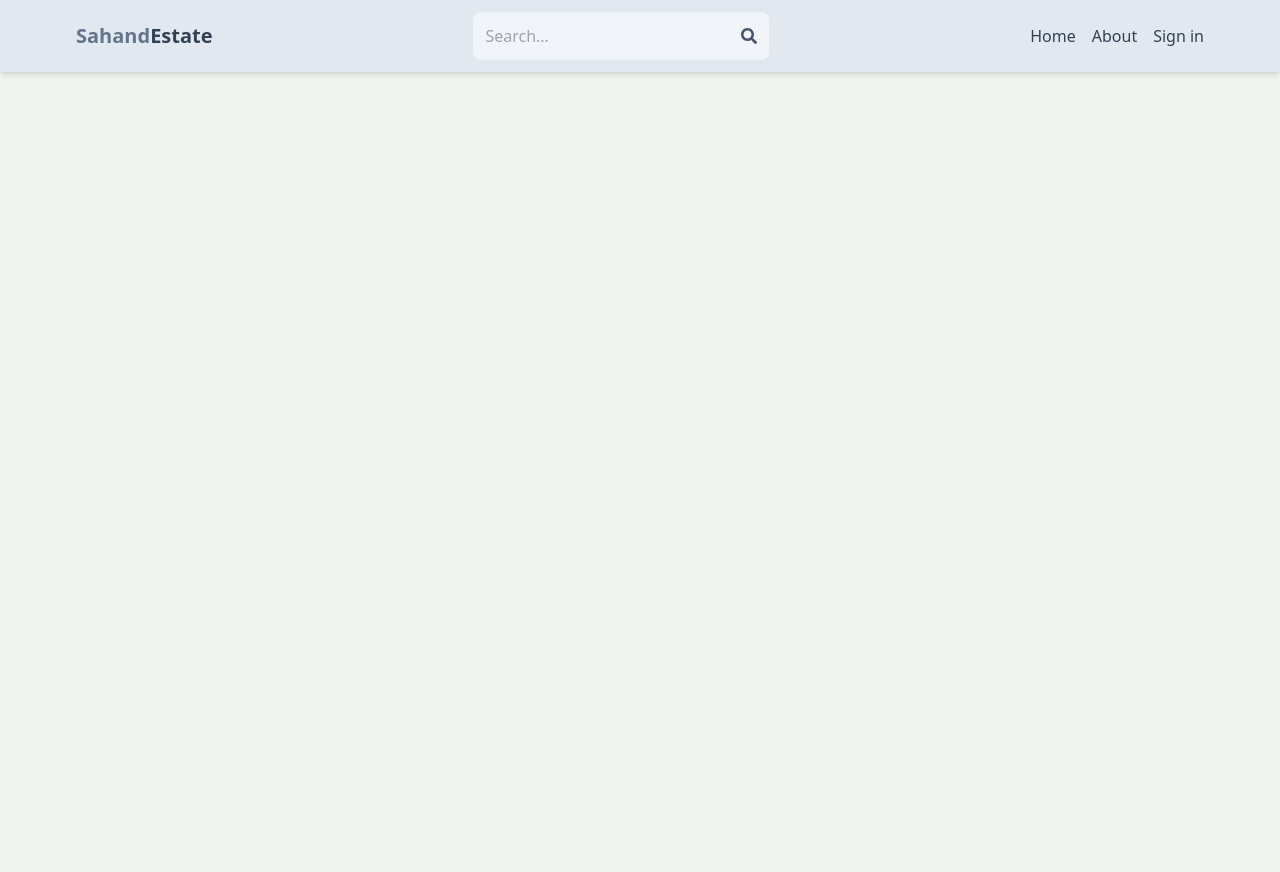
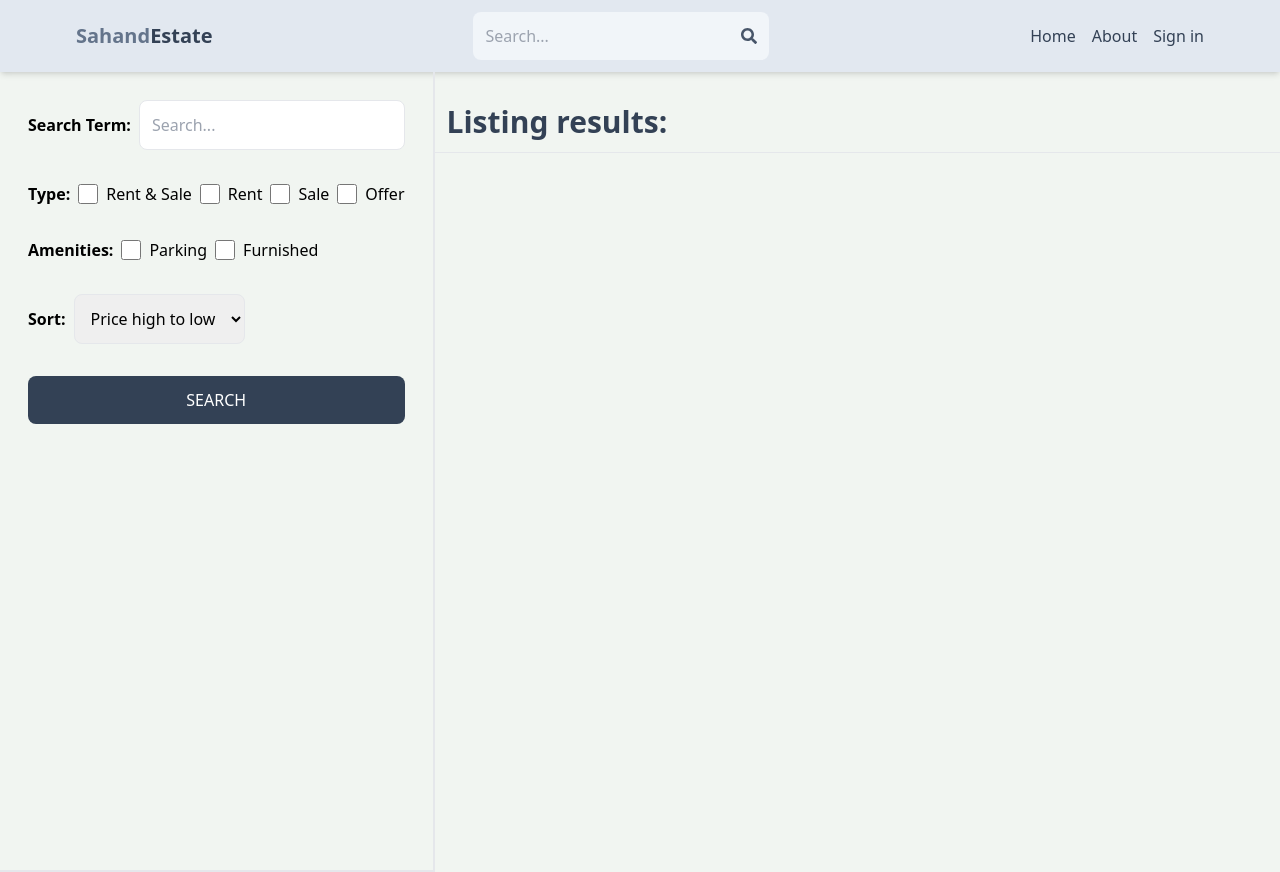
Before and after one commit to mulli-dev/mern-estate, a React (Vite) app in the folder client/: page /search in a window 1280 px wide. Before the commit the page ends 800 px from the top, so only its background shows below. Built offline with nearby package versions, Linux system fonts and the light colour scheme; no server answers.

Commit message:
Create search page UI

```diff
--- a/client/src/App.jsx
+++ b/client/src/App.jsx
@@ -9,7 +9,7 @@
 import CreateListing from "./pages/CreateListing";
 import UpdateListing from "./pages/UpdateListing";
 import Listing from "./pages/Listing";
-//import Search from "./pages/Search";
+import Search from "./pages/Search";
 
 export default function App() {
   return (
@@ -21,6 +21,7 @@
         <Route path="/sign-up" element={<SignUp />} />
         <Route path="/about" element={<About />} />
         <Route path="/listing/:listingId" element={<Listing />} />
+        <Route path="/search" element={<Search />} />
 
         <Route element={<PrivateRoute />}>
           <Route path="/profile" element={<Profile />} />
--- /dev/null
+++ b/client/src/pages/Search.jsx
@@ -0,0 +1,113 @@
+import React from "react";
+
+export default function Search() {
+  return (
+    <div className="flex flex-col md:flex-row">
+      <div className="border-b-2 p-7 md:border-r-2 md:min-h-screen">
+        <form className="flex flex-col gap-8">
+          <div className="flex items-center gap-2">
+            <label className="font-semibold whitespace-nowrap">
+              Search Term:
+            </label>
+            <input
+              type="text"
+              id="searchTerm"
+              placeholder="Search..."
+              className="w-full p-3 border rounded-lg"
+              //value={sidebardata.searchTerm}
+              //onChange={handleChange}
+            />
+          </div>
+          <div className="flex flex-wrap items-center gap-2 ">
+            <label className="font-semibold">Type:</label>
+            <div className="flex gap-2 ">
+              <input
+                type="checkbox"
+                id="all"
+                className="w-5"
+                //onChange={handleChange}
+                //checked={sidebardata.type === 'all'}
+              />
+              <span>Rent & Sale</span>
+            </div>
+            <div className="flex gap-2">
+              <input
+                type="checkbox"
+                id="rent"
+                className="w-5"
+                // onChange={handleChange}
+                //  checked={sidebardata.type === 'rent'}
+              />
+              <span>Rent</span>
+            </div>
+            <div className="flex gap-2">
+              <input
+                type="checkbox"
+                id="sale"
+                className="w-5"
+                // onChange={handleChange}
+                // checked={sidebardata.type === 'sale'}
+              />
+              <span>Sale</span>
+            </div>
+            <div className="flex gap-2">
+              <input
+                type="checkbox"
+                id="offer"
+                className="w-5"
+                // onChange={handleChange}
+                // checked={sidebardata.offer}
+              />
+              <span>Offer</span>
+            </div>
+          </div>
+          <div className="flex flex-wrap items-center gap-2">
+            <label className="font-semibold">Amenities:</label>
+            <div className="flex gap-2">
+              <input
+                type="checkbox"
+                id="parking"
+                className="w-5"
+                // onChange={handleChange}
+                // checked={sidebardata.parking}
+              />
+              <span>Parking</span>
+            </div>
+            <div className="flex gap-2">
+              <input
+                type="checkbox"
+                id="furnished"
+                className="w-5"
+                //onChange={handleChange}
+                // checked={sidebardata.furnished}
+              />
+              <span>Furnished</span>
+            </div>
+          </div>
+          <div className="flex items-center gap-2">
+            <label className="font-semibold">Sort:</label>
+            <select
+              //onChange={handleChange}
+              defaultValue={"created_at_desc"}
+              id="sort_order"
+              className="p-3 border rounded-lg"
+            >
+              <option value="regularPrice_desc">Price high to low</option>
+              <option value="regularPrice_asc">Price low to high</option>
+              <option value="createdAt_desc">Latest</option>
+              <option value="createdAt_asc">Oldest</option>
+            </select>
+          </div>
+          <button className="p-3 text-white uppercase rounded-lg bg-slate-700 hover:opacity-95">
+            Search
+          </button>
+        </form>
+      </div>
+      <div className="flex-1">
+        <h1 className="p-3 mt-5 text-3xl font-semibold border-b text-slate-700">
+          Listing results:
+        </h1>
+      </div>
+    </div>
+  );
+}
```
